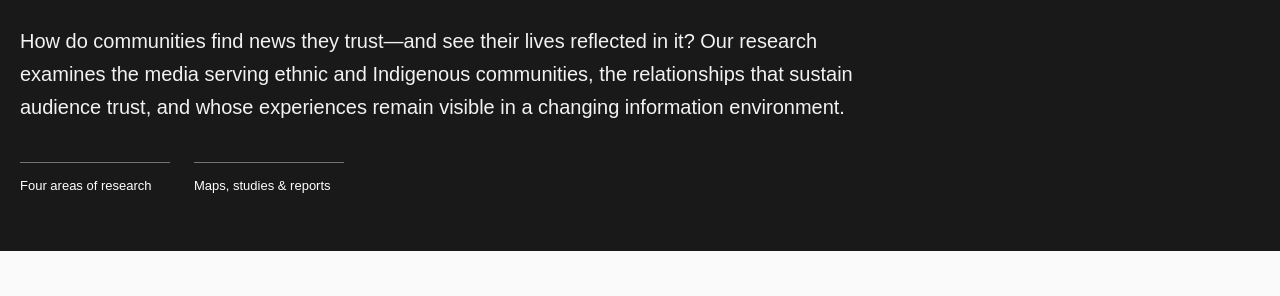
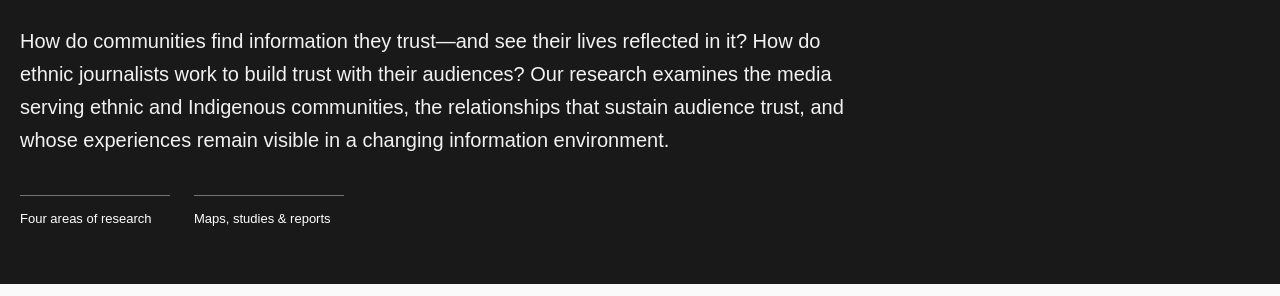
Before and after one commit to ASUMidasLab/ethnic-community-media, a plain HTML site: page index.html in a window 1280 px wide. Shown: the part 504-800 px from the top of the page. Drawn offline with Linux system fonts and the light colour scheme.

Commit message:
Revise research initiative introduction

```diff
--- a/index.html
+++ b/index.html
@@ -38,7 +38,7 @@
     <div class="shell hero">
       <p class="eyebrow">A research initiative</p>
       <h1>Ethnic Community Media and Audience Trust in America</h1>
-      <p class="intro">How do communities find news they trust—and see their lives reflected in it? Our research examines the media serving ethnic and Indigenous communities, the relationships that sustain audience trust, and whose experiences remain visible in a changing information environment.</p>
+      <p class="intro">How do communities find information they trust—and see their lives reflected in it? How do ethnic journalists work to build trust with their audiences? Our research examines the media serving ethnic and Indigenous communities, the relationships that sustain audience trust, and whose experiences remain visible in a changing information environment.</p>
       <div class="hero-bottom"><span>Four areas of research</span><span>Maps, studies &amp; reports</span></div>
     </div>
   </header>
```
